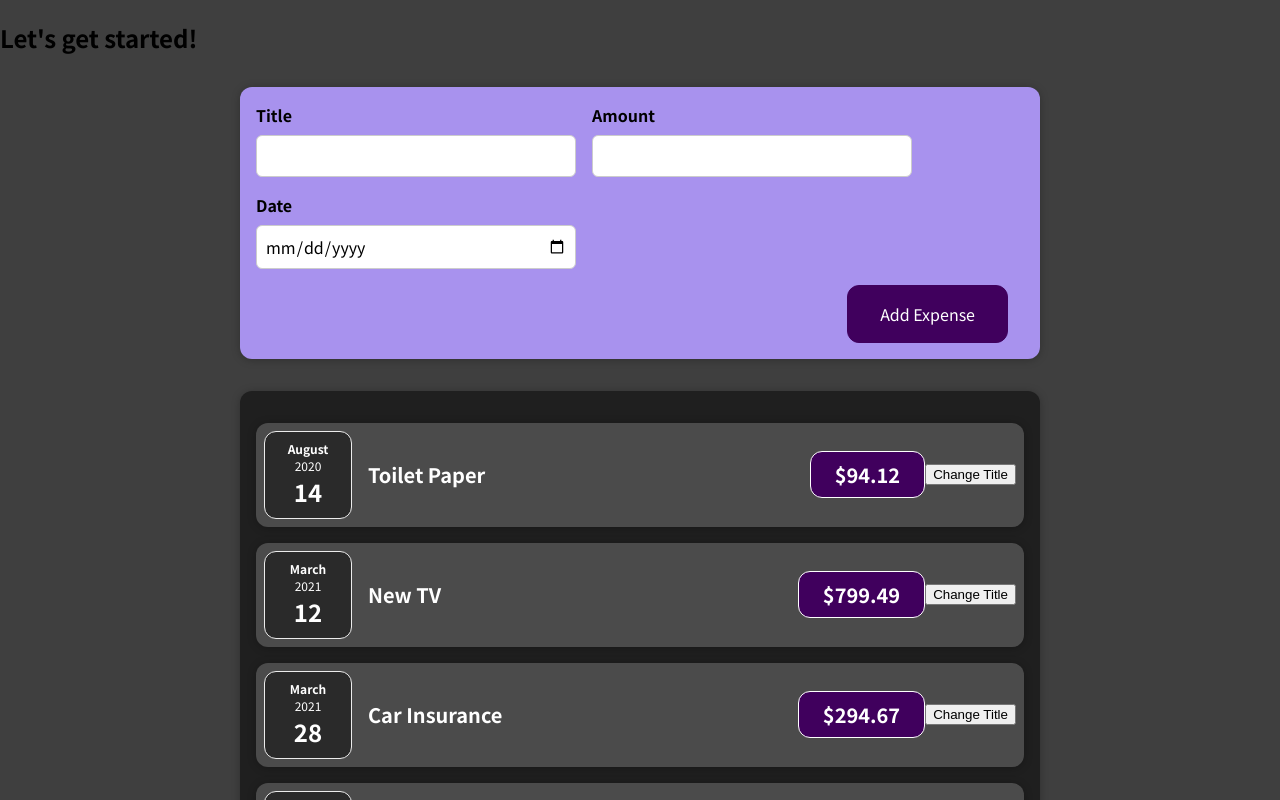
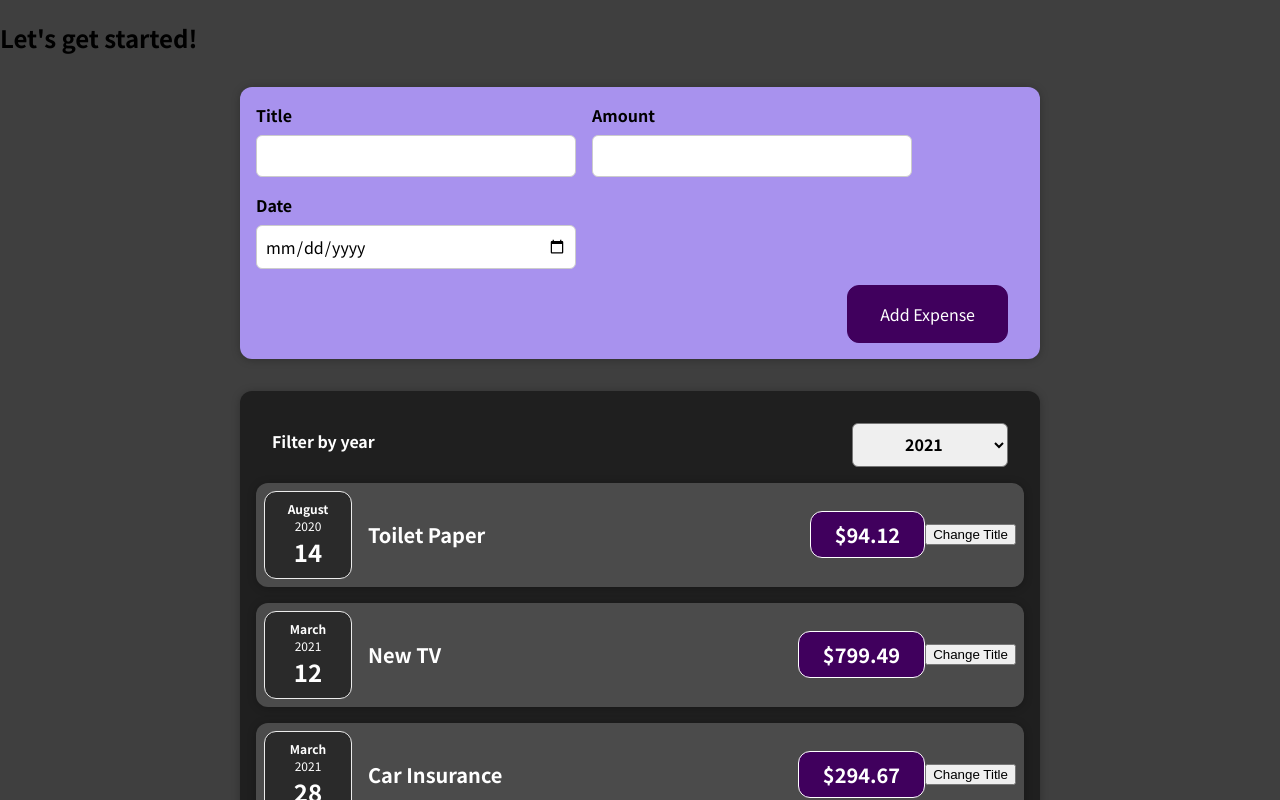
Before and after one commit to AlbertoRoldanUX-code/Expense-Tracker, a React (Create React App) app: page / in a window 1280 px wide. Shown: the top 800 px of the page. Built offline with nearby package versions, Linux system fonts and the light colour scheme.

Commit message:
Create ExpensesFilter component, add it in Expenses component as a child, listen to changes on the dropdown, forward the year to Expenses component and store it in a state

```diff
--- a/src/App.js
+++ b/src/App.js
@@ -39,5 +39,3 @@
 };
 
 export default App;
-
-// Implement the capability to gather user input so that users can add their own expenses
--- a/src/components/Expenses/Expenses.js
+++ b/src/components/Expenses/Expenses.js
@@ -1,11 +1,26 @@
-import React from "react";
+import React, { useState } from "react";
 import ExpenseItem from "./ExpenseItem";
 import "./Expenses.css";
 import Card from "../UI/Card";
+import ExpensesFilter from "./ExpensesFilter";
 
 const Expenses = (props) => {
+  // 5º Forward that year to Expenses component (parent) and store it in a state.
+  const [filteredYear, setFilteredYear] = useState("2021");
+
+  const selectYearHandler = function (selectedYear) {
+    setFilteredYear(selectedYear);
+    console.log(selectedYear);
+  };
+
   return (
+    // 3º Add ExpensesFilter component in Expenses component (parent) (On top of Card). ✔
+    <div>
       <Card className="expenses">
+        <ExpensesFilter
+          selected={filteredYear}
+          onChangeYear={selectYearHandler}
+        />
         <ExpenseItem
           title={props.items[0].title}
           amount={props.items[0].amount}
@@ -27,7 +42,12 @@
           date={props.items[3].date}
         />
       </Card>
+    </div>
   );
 };
 
 export default Expenses;
+
+// 1º Create ExpensesFilter component. ✔
+
+// 2º Add styling and markup attached. ✔
--- /dev/null
+++ b/src/components/Expenses/ExpensesFilter.css
@@ -0,0 +1,24 @@
+.expenses-filter {
+  color: white;
+  padding: 0 1rem;
+}
+
+.expenses-filter__control {
+  display: flex;
+  width: 100%;
+  align-items: center;
+  justify-content: space-between;
+  margin: 1rem 0;
+}
+
+.expenses-filter label {
+  font-weight: bold;
+  margin-bottom: 0.5rem;
+}
+
+.expenses-filter select {
+  font: inherit;
+  padding: 0.5rem 3rem;
+  font-weight: bold;
+  border-radius: 6px;
+}
--- /dev/null
+++ b/src/components/Expenses/ExpensesFilter.js
@@ -0,0 +1,26 @@
+import React from "react";
+
+import "./ExpensesFilter.css";
+
+const ExpensesFilter = (props) => {
+  const dropdownHandler = function (e) {
+    props.onChangeYear(e.target.value);
+  };
+
+  return (
+    <div className="expenses-filter">
+      <div className="expenses-filter__control">
+        <label>Filter by year</label>
+        {/* 4º Listen to changes on that dropdown (when it selects a new year) ✔ */}
+        <select value={props.selected} onChange={dropdownHandler}>
+          <option value="2022">2022</option>
+          <option value="2021">2021</option>
+          <option value="2020">2020</option>
+          <option value="2019">2019</option>
+        </select>
+      </div>
+    </div>
+  );
+};
+
+export default ExpensesFilter;
```
Also changed, not shown: 1 other file (tests, documents, lock files or other folders). Lines whose indentation alone changed are shown as unchanged.
